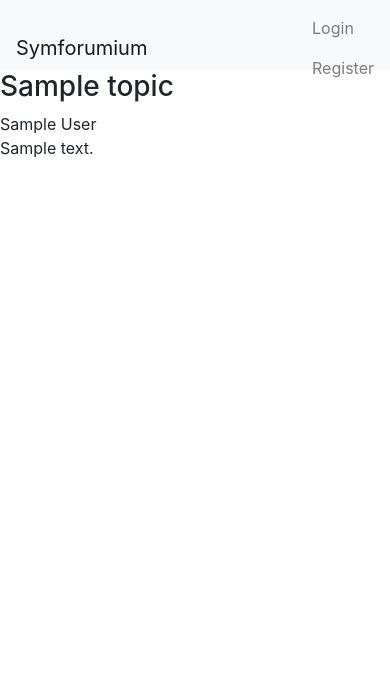
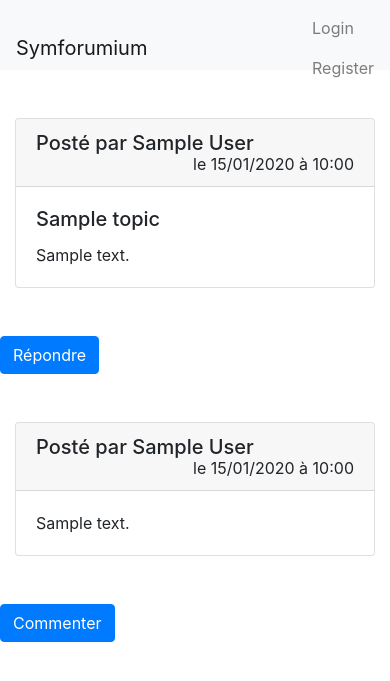
Before and after one commit to Iovlyclick/symforumium, a Symfony app: template templates/forum/topic/show.html.twig in a window 390 px wide. Shown: the top 681 px of the page. Run offline with Twig, Linux system fonts and the light colour scheme; the template is opened without the code that fills it: most values are stand-ins (such as "Sample title", 1, 10 or a date in 2020); some libraries are stand-ins or nearby versions.

Commit message:
started frontedn

```diff
--- a/src/Controller/CommentController.php
+++ b/src/Controller/CommentController.php
@@ -39,8 +39,8 @@ class CommentController extends AbstractController
     }
 
     /**
-     * @Route("/post/{post_id}/comment/new", name="comment_create")
-     * @Route("/post/{post_id}/comment/{comment_id}/edit", name="comment_edit")
+     * @Route("/post/{post_id}/comment/new", name="create_comment")
+     * @Route("/post/{post_id}/comment/{comment_id}/edit", name="edit_comment")
      *
      * @Paramconverter("post", options={"mapping": {"post_id" : "id"}})
      * @Paramconverter("comment", options={"mapping": {"comment_id" : "id"}})
--- a/src/Controller/PostController.php
+++ b/src/Controller/PostController.php
@@ -39,8 +39,8 @@ class PostController extends AbstractController
     }
 
     /**
-     * @Route("/topic/{topic_id}/post/new", name="post_create")
-     * @Route("/topic/{topic_id}/post/{post_id}/edit", name="post_edit")
+     * @Route("/topic/{topic_id}/post/new", name="create_post")
+     * @Route("/topic/{topic_id}/post/{post_id}/edit", name="edit_post")
      *
      * @Paramconverter("topic", options={"mapping": {"topic_id" : "id"}})
      * @Paramconverter("post", options={"mapping": {"post_id" : "id"}})
--- a/src/Controller/TopicController.php
+++ b/src/Controller/TopicController.php
@@ -9,6 +9,7 @@ use App\Entity\ReportStorage;
 use App\Repository\TopicRepository;
 use Doctrine\ORM\EntityManagerInterface;
 use App\Repository\LikeStorageRepository;
+use App\Repository\PostRepository;
 use App\Repository\ReportStorageRepository;
 use Symfony\Component\HttpFoundation\Request;
 use Symfony\Component\HttpFoundation\Response;
@@ -79,13 +80,15 @@ class TopicController extends AbstractController
      *
      * @IsGranted("ROLE_USER")
      */
-    public function showTopic(Topic $topic): Response
+    public function showTopic(Topic $topic, PostRepository $postRepository): Response
     {
+        $posts = $postRepository->findBy(['topicId' => $topic->getId(), 'reported' => NULL]);
 
 
         return $this->render('forum/topic/show.html.twig', [
             'controller_name' => 'TopicController',
             'topic' => $topic,
+            'posts' => $posts,
         ]);
     }
 
--- a/src/Security/LoginFormAuthenticator.php
+++ b/src/Security/LoginFormAuthenticator.php
@@ -51,7 +51,7 @@ class LoginFormAuthenticator extends AbstractLoginFormAuthenticator
         }
 
         // For example:
-        return new RedirectResponse($this->urlGenerator->generate('topic'));
+        return new RedirectResponse($this->urlGenerator->generate('all_topic'));
         // throw new \Exception('TODO: provide a valid redirect inside '.__FILE__);
     }
 
--- a/templates/forum/topic/show.html.twig
+++ b/templates/forum/topic/show.html.twig
@@ -1,19 +1,47 @@
 {% extends 'base.html.twig' %}
 
-{% block title %}{{ topic.title }} | SlackOverflow{% endblock %}
+{% block title %}
+	{{ topic.title }}
+	| SlackOverflow
+{% endblock %}
 
 {% block body %}
-	<h3>
-		{{ topic.title }}
-	</h3>
-	<p>
-		{{ topic.author }}<br>
-		{{ topic.content}}
-	</p>
-	{# {% for post in posts %}
-	<p>
-		{{ post.author }} answered<br>
-		{{ post.content}} the {{ post.createdAt | date("m/d/Y")}} at {{ post.createdAt | date("H:i:s")}}
-	</p>
-	{% endfor %} #}
+	<div class="d-flex container-fluid justify-content-center ">
+		<div class="card my-5 col-md-8 p-0">
+			<h5 class="card-header">Posté par
+				{{ topic.author }}<small class="float-right">
+					le
+					{{ topic.createdAt|date("d/m/Y") }}
+					à
+					{{ topic.createdAt|date("H:i") }}</small>
+			</h5>
+			<div class="card-body">
+				<h5 class="card-title">{{ topic.title }}</h5>
+				<p class="card-text">{{ topic.content }}</p>
+			</div>
+		</div>
+	</div>
+	<a href="{{ path('create_post', { 'topic_id': topic.id }) }}" class="btn btn-primary">Répondre</a>
+
+	{% if posts %}
+		{% for post in posts %}
+			<div class="d-flex container-fluid justify-content-center ">
+				<div class="card my-5 col-md-6 p-0">
+					<h5 class="card-header">Posté par
+						{{ post.author }}<small class="float-right">
+							le
+							{{ post.createdAt|date("d/m/Y") }}
+							à
+							{{ post.createdAt|date("H:i") }}</small>
+					</h5>
+					<div class="card-body">
+						<p class="card-text">{{ post.content }}</p>
+					</div>
+				</div>
+			</div>
+			<a href="{{ path('create_comment', { 'post_id': post.id }) }}" class="btn btn-primary">Commenter</a>
+
+
+		{% endfor %}
+	{% endif %}
 {% endblock %}
```
Also changed, not shown: templates/forum/topic/list.html.twig (+12 -8 lines).
